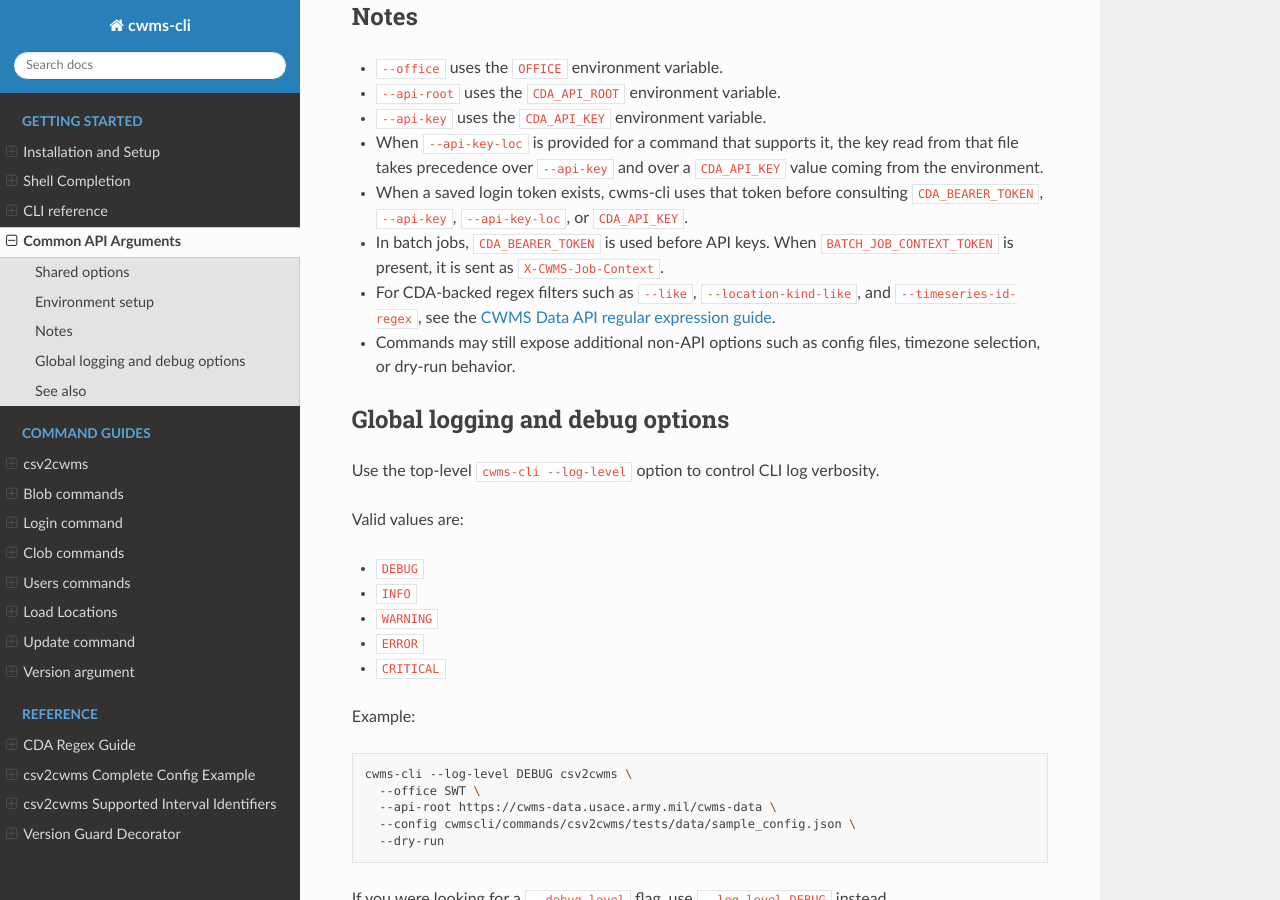
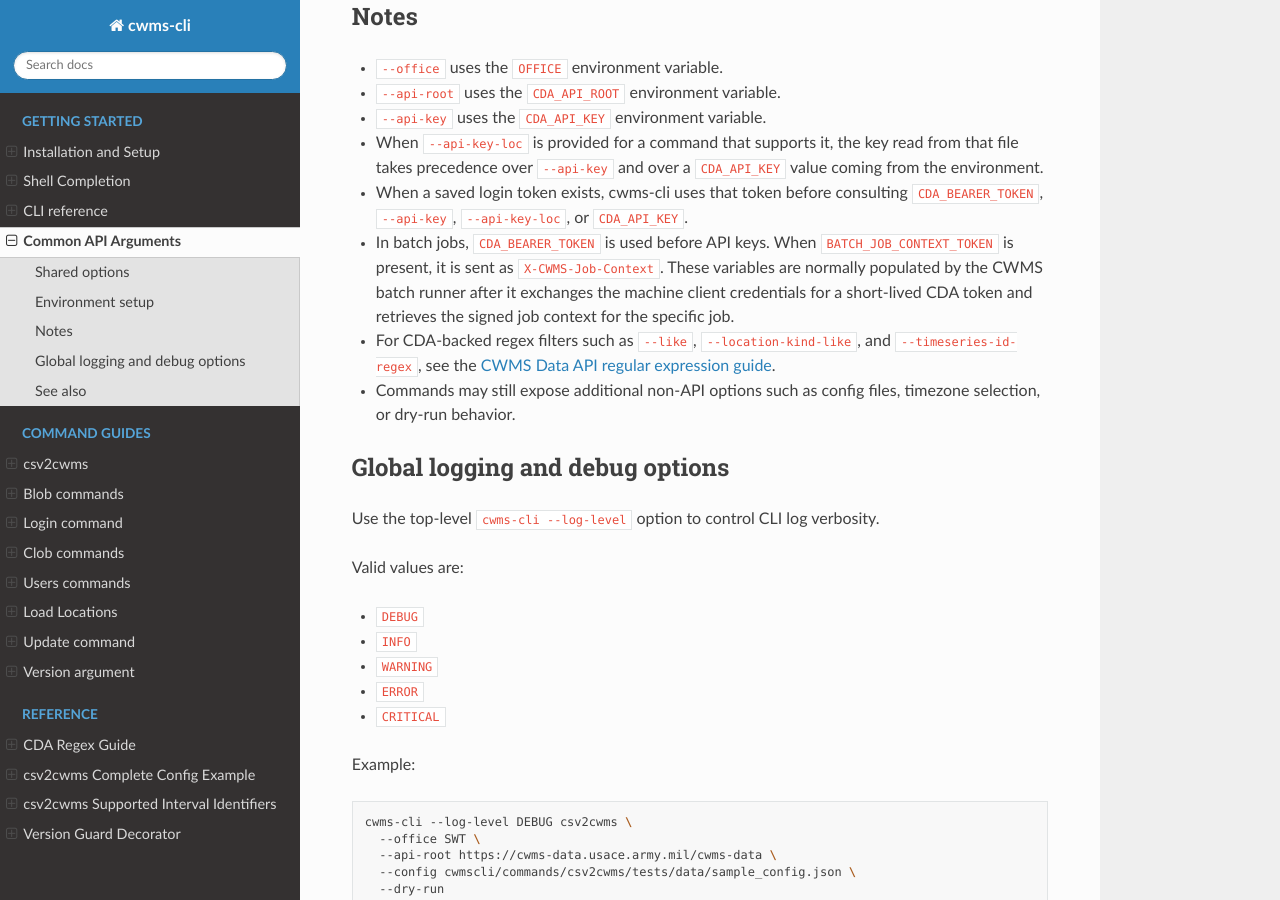
Before and after one commit to HydrologicEngineeringCenter/cwms-cli, a Sphinx documentation site: the page built from docs/cli/api_arguments.rst, in a window 1280 px wide and 900 px high, scrolled down 752 px. Built offline with Sphinx 7.4.7 and the Read the Docs theme 3.1.0, drawn with Linux system fonts in a browser that asks for light colours.

Commit message:
Document batch runtime token auth

```diff
--- a/docs/cli/api_arguments.rst
+++ b/docs/cli/api_arguments.rst
@@ -66,6 +66,9 @@
   ``CDA_BEARER_TOKEN``, ``--api-key``, ``--api-key-loc``, or ``CDA_API_KEY``.
 - In batch jobs, ``CDA_BEARER_TOKEN`` is used before API keys. When
   ``BATCH_JOB_CONTEXT_TOKEN`` is present, it is sent as ``X-CWMS-Job-Context``.
+  These variables are normally populated by the CWMS batch runner after it
+  exchanges the machine client credentials for a short-lived CDA token and
+  retrieves the signed job context for the specific job.
 - For CDA-backed regex filters such as ``--like``, ``--location-kind-like``, and ``--timeseries-id-regex``, see the :doc:`CWMS Data API regular expression guide <cda_regex>`.
 - Commands may still expose additional non-API options such as config files,
   timezone selection, or dry-run behavior.
```
